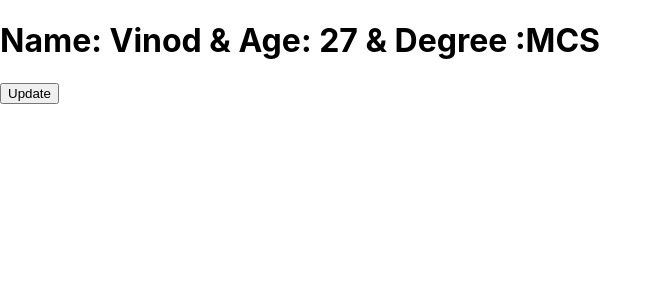
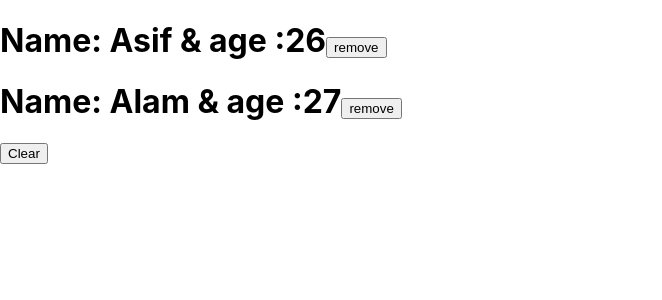
Before and after one commit to md-asif-alam/React-Hooks, a React (Create React App) app: page / in a window 1280 px wide. Shown: the top 300 px of the page, without its empty margins (0-662 px from the left). Built offline with nearby package versions, Linux system fonts and the light colour scheme.

Commit message:
remove button added on each element

```diff
--- a/src/App.js
+++ b/src/App.js
@@ -23,8 +23,8 @@ const App = () => {
         Click Here
       </button> */}
       {/* <RulesHooks /> */}
-      {/* <UseStateArray /> */}
-      <UseStateObject />
+      <UseStateArray />
+      {/* <UseStateObject /> */}
     </>
   );
 };
--- a/src/component/UseStateArray.js
+++ b/src/component/UseStateArray.js
@@ -19,12 +19,23 @@ const UseStateArray = () => {
   const clearArray = () => {
     setMyArray([]);
   };
+
+  const removeElem = (id) => {
+    // alert(id);
+    const myNewArray = myArray.filter((curEle) => {
+      return curEle.id != id;
+    });
+    setMyArray(myNewArray);
+  };
   return (
     <>
       {myArray.map((curEle) => {
         return (
           <h1 key={curEle.id}>
             Name: {curEle.myName} & age :{curEle.myAge}
+            <button className="btnInner" onClick={() => removeElem(curEle.id)}>
+              remove
+            </button>
           </h1>
         );
       })}
--- a/src/component/UseStateObject.js
+++ b/src/component/UseStateObject.js
@@ -1,25 +1,25 @@
-import React, { useState } from "react";
+// import React, { useState } from "react";
 
-const UseStateObject = () => {
-  const [myObject, setMyObject] = useState({
-    name: "Vinod",
-    myAge: 27,
-    degree: "MCS",
-  });
-  const changeObject = () => {
-    setMyObject({ ...myObject, name: "Thapa Technical!!", myAge: 25 });
-  };
-  return (
-    <>
-      <h1 className="h1style">
-        Name: {myObject.name} & Age: {myObject.myAge} & Degree :
-        {myObject.degree}
-      </h1>
-      <button className="btn" onClick={changeObject}>
-        Update
-      </button>
-    </>
-  );
-};
+// const UseStateObject = () => {
+//   const [myObject, setMyObject] = useState({
+//     name: "Vinod",
+//     myAge: 27,
+//     degree: "MCS",
+//   });
+//   const changeObject = () => {
+//     setMyObject({ ...myObject, name: "Thapa Technical!!", myAge: 25 });
+//   };
+//   return (
+//     <>
+//       <h1 className="h1style">
+//         Name: {myObject.name} & Age: {myObject.myAge} & Degree :
+//         {myObject.degree}
+//       </h1>
+//       <button className="btn" onClick={changeObject}>
+//         Update
+//       </button>
+//     </>
+//   );
+// };
 
-export default UseStateObject;
+// export default UseStateObject;
```
